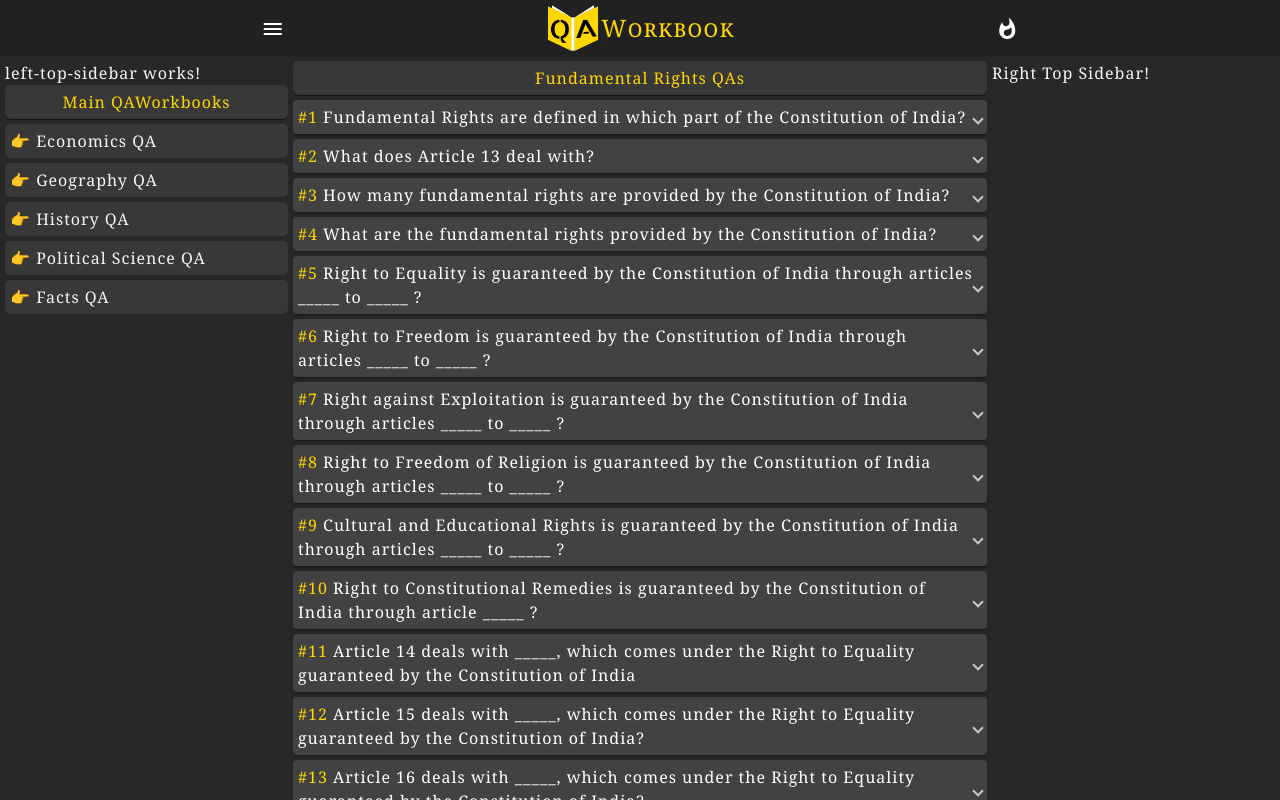
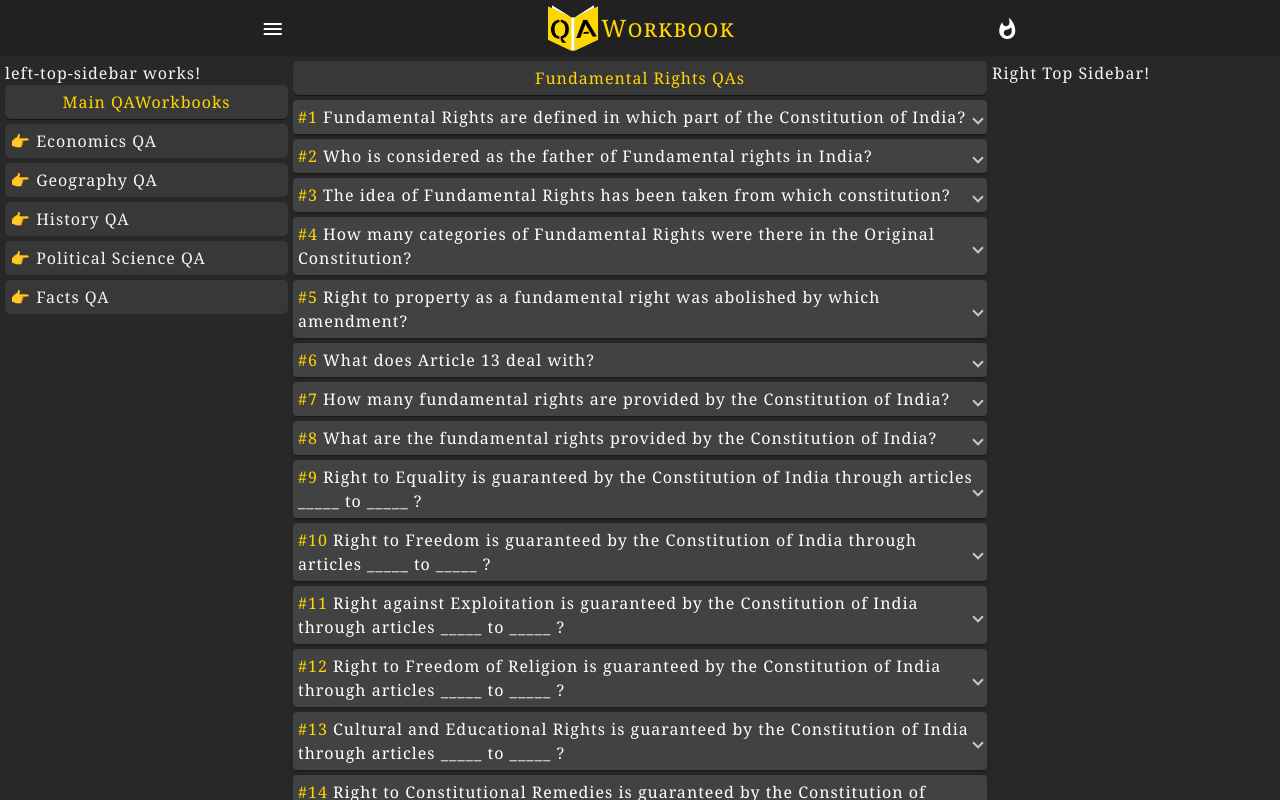
Before and after one commit to JibinJF/QAWorkbook, an Angular app: page /PoliticalScienceQA/IndianPolityQA/IndianConstitutionQA/FundamentalRightsQA in a window 1280 px wide. Built offline with nearby package versions, Linux system fonts and the light colour scheme.

Commit message:
Update fundamental-rights-qa.component.ts

```diff
--- a/src/app/general-awareness-qa/political-science-qa/indian-polity-qa/indian-constitution-qa/fundamental-rights-qa/fundamental-rights-qa.component.ts
+++ b/src/app/general-awareness-qa/political-science-qa/indian-polity-qa/indian-constitution-qa/fundamental-rights-qa/fundamental-rights-qa.component.ts
@@ -22,7 +22,40 @@ export class FundamentalRightsQAComponent implements OnInit {
       qaNumber: this.qaNumber++,
       question: `Fundamental Rights are defined in which part of the Constitution
       of India?`,
-      answer: `Part III.`
+      answer: `Part III (Articles 12 to 35).`,
+      description: `<ul>
+      <li>Part III of the Constitution is known as the 'Magnacarta of India' or the 'keystone of the Constitution'.</li>
+      </ul>`
+    },
+    {
+      qaNumber: this.qaNumber++,
+      question: `Who is considered as the father of Fundamental rights in India?`,
+      answer: `Sardar Vallabhbhai Patel.`,
+    },
+    {
+      qaNumber: this.qaNumber++,
+      question: `The idea of Fundamental Rights has been taken from which constitution?`,
+      answer: `US Constitution (Bill of Rights).`,
+    },
+    {
+      qaNumber: this.qaNumber++,
+      question: `How many categories of Fundamental Rights were there in the Original Constitution?`,
+      answer: `7.`,
+      description: `<ul>
+      <li>Now, there are only 6 categories of Fundamental Rights.</li>
+      <li>Right to property is no longer a fundamental right.</li>
+      </ul>`
+    },
+    {
+      qaNumber: this.qaNumber++,
+      question: `Right to property as a fundamental right was abolished by which amendment?`,
+      answer: `44th Constitutional Amendment Act of 1978.`,
+      description: `<ul>
+      <li>44th Constitutional Amendment Act of 1978 abolished the Right to Property as a Fundamental Right, by repealing Article 19(1)(f)
+      and Article 31 from Part III of the Constitution.</li>
+      <li>Instead, Article 300-A was insterted in Part XII, under heading 'Right to Property'.</li>
+      <li>Presently, right to property is a Constitutional or Legal right, but not fundamental right.</li>
+      </ul>`
     },
     {
       qaNumber: this.qaNumber++,
@@ -100,6 +133,36 @@ export class FundamentalRightsQAComponent implements OnInit {
     },
     {
       qaNumber: this.qaNumber++,
+      question: `The idea of equality before law was borrowed from __(1)__ whereas the idea of equal protection of the laws was
+      borrowed from __(2)__?`,
+      answer: `<ol>
+      <li>Britain.</li>
+      <li>USA.</li>
+      </ol>`,
+      description: `<ul>
+      <li>The idea of equality before law was borrowed from Britain whereas the idea of equal protection of the laws was
+      borrowed from USA.</li>
+      </ul>`
+    },
+    {
+      qaNumber: this.qaNumber++,
+      question: `Article 14 is based on the concept of Rule of Law prepared by whom?`,
+      answer: `A V Dicey.`,
+      description: `<ul>
+      <li>Rule of law was borrowed from Britain.</li>
+      </ul>`
+    },
+    {
+      qaNumber: this.qaNumber++,
+      question: `Which Article is an exception to Article 14?`,
+      answer: `Article 31-C.`,
+      description: `<ul>
+      <li>It provides that the laws made by the State for implementing Directive Principles of State Policy contained in clause (b)
+      or clause (c) of Article 39 cannot be challenged on the ground that they are violative of Article 14.</li>
+      </ul>`
+    },
+    {
+      qaNumber: this.qaNumber++,
       question: `Article 15 deals with _____, which comes under the Right to Equality
       guaranteed by the Constitution of India?`,
       answer: `Prohibition of discrimination on grounds only of religion, race, caste,
@@ -113,9 +176,26 @@ export class FundamentalRightsQAComponent implements OnInit {
     },
     {
       qaNumber: this.qaNumber++,
+      question: `Which was the 7 member committee constituted in 2005 to study the social, economic and educational condition of
+      Muslims in India?`,
+      answer: `Sachar Committee.`,
+      description: `<ul>
+      <li>It recommended setting up of an equal opportunity commission.</li>
+      </ul>`
+    },
+    {
+      qaNumber: this.qaNumber++,
       question: `Article 17 deals with _____, which comes under the Right to Equality
       guaranteed by the Constitution of India?`,
       answer: `Abolition of Untouchability.`,
+      description: `<ul>
+      <li>Untouchability is abolished by Article 17 and through the Protection of Civil Rights Act, 1955.</li>
+      </ul>`
+    },
+    {
+      qaNumber: this.qaNumber++,
+      question: `Which Article was adopted by the Constituent Assembly with the slogan 'Mahatma Gandhi Ki Jai'?`,
+      answer: `Article 17.`,
     },
     {
       qaNumber: this.qaNumber++,
@@ -127,26 +207,44 @@ export class FundamentalRightsQAComponent implements OnInit {
       qaNumber: this.qaNumber++,
       question: `Article 19 deals with _____, which comes under the Right to Freedom
       guaranteed by the Constitution of India?`,
-      answer: `Protection of certain rights regarding freedom of speech, etc..`,
-      description: `<ul >
-        <li>As per Article 19(1): All citizens shall have the right—
-        <ol type="a">
-          <li>to freedom of speech and expression;</li>
-          <li>to assemble peaceably and without arms;</li>
-          <li>to form associations or unions;</li>
-          <li>to move freely throughout the territory of India;</li>
-          <li>to reside and settle in any part of the territory of India;</li>
-          <li>Repealed;</li>
-          <li>to practise any profession, or to carry on any occupation, trade or business.</li>
-        </ol>
-        </li>
-      </ul>`
+      answer: `Protection of certain rights regarding freedom of speech, assembly, etc.`,
     },
     {
       qaNumber: this.qaNumber++,
       question: `Article 19(1)(a) guarantees that all citizens shall have the right
       to _____?`,
       answer: `Freedom of speech and expression.`,
+    },
+    {
+      qaNumber: this.qaNumber++,
+      question: `The freedom of press (Fourth Estate) is implicit in which Article?`,
+      answer: `Article 19(1)(a).`,
+    },
+    {
+      qaNumber: this.qaNumber++,
+      question: `Who coined the term 'Fourth Estate'?`,
+      answer: `Edmund Burke.`,
+    },
+    {
+      qaNumber: this.qaNumber++,
+      question: `To curtail the freedom of the Indian Press, which Act was enacted by British
+      in the year 1878?`,
+      answer: `Vernacular Press Act.`,
+    },
+    {
+      qaNumber: this.qaNumber++,
+      question: `Who was the Viceroy of British India when the Vernacular Press Act was enacted?`,
+      answer: `Lord Lytton.`,
+    },
+    {
+      qaNumber: this.qaNumber++,
+      question: `Who was the Viceroy of British India when the Vernacular Press Act was repealed?`,
+      answer: `Lord Rippon.`,
+    },
+    {
+      qaNumber: this.qaNumber++,
+      question: `Who is known as the liberator of Indian Press?`,
+      answer: `Charles Metcalfe.`,
     },
     {
       qaNumber: this.qaNumber++,
@@ -206,6 +304,53 @@ export class FundamentalRightsQAComponent implements OnInit {
         </li>
       </ul>`
     },
+
+    {
+      qaNumber: this.qaNumber++,
+      question: `Article 20(1) of the Constitution ensures that there should be no ______?`,
+      answer: `Ex-post-facto law.`,
+      description: `<ul>
+      <li>No person shall be convicted of any offence except for violation of a law
+      in force at the time of the commission of the Act charged as an offence, nor be
+      subjected to a penalty greater than that which might have been inflicted under
+      the law in force at the time of the commission of the offence.</li>
+      <li>The limitation is imposed only on criminal laws and not on civil laws or tax laws, which
+      can be imposed retrospectively.</li>
+      <li>This immunity is not available in case of preventive detention or demanding security from
+      a person.</li>
+      </ul>`
+    },
+    {
+      qaNumber: this.qaNumber++,
+      question: `Article 20(2) of the Constitution ensures that there should be no ______?`,
+      answer: `Double jeopardy.`,
+      description: `<ul>
+      <li>No person shall be prosecuted and punished for the same offence more than once.</li>
+      <li>This protection is available only for proceedings before a court of law or judicial tribunal, and
+      is not available against proceedings before departmental or administrative authorities which are
+      not judicial in nature.</li>
+      </ul>`
+    },
+    {
+      qaNumber: this.qaNumber++,
+      question: `Article 20(3) of the Constitution ensures that there should be no ______?`,
+      answer: `: Self incrimination.`,
+      description: `<ul>
+      <li>No person accused of any offence shall be compelled to be a witness against himself.</li>
+      <li>This protection is not available against the need to give thumb impression, specimen signature,
+      and blood sample, etc.</li>
+      </ul>`
+    },
+    {
+      qaNumber: this.qaNumber++,
+      question: `Which Article is known as the base of fundamental rights?`,
+      answer: `Article 21.`,
+    },
+    {
+      qaNumber: this.qaNumber++,
+      question: `Which are the Articles which are considered as the Golden triangle of Indian Constitution?`,
+      answer: `Article 14, 19, and 21.`,
+    },
     {
       qaNumber: this.qaNumber++,
       question: `Article 21 deals with _____, which comes under the Right to Freedom
@@ -221,9 +366,11 @@ export class FundamentalRightsQAComponent implements OnInit {
       question: `Article 21A deals with _____, which comes under the Right to Freedom
       guaranteed by the Constitution of India?`,
       answer: `Right to education.`,
-      description: `<ul>
-      <li>Article 21A is inserted by the Constitution (Eighty-sixth Amendment) Act, 2002.</li>
-      </ul>`
+    },
+    {
+      qaNumber: this.qaNumber++,
+      question: `Article 21A is inserted into the Constitution by which amendment act?`,
+      answer: `Eighty-sixth Amendment Act, 2002.`,
     },
     {
       qaNumber: this.qaNumber++,
@@ -235,6 +382,12 @@ export class FundamentalRightsQAComponent implements OnInit {
       children of the age of six to fourteen years in such manner as the State may, by law,
       determine.</li>
       </ul>`
+    },
+    {
+      qaNumber: this.qaNumber++,
+      question: `Based on Article 21A, Parliament enacted Right to Education Act, which came into force on
+      ______?`,
+      answer: `2010 April 01.`,
     },
     {
       qaNumber: this.qaNumber++,
@@ -286,6 +439,42 @@ export class FundamentalRightsQAComponent implements OnInit {
     },
     {
       qaNumber: this.qaNumber++,
+      question: `Which is the label given to products to certify that no child, forced or bonded labor was
+      used in its making?`,
+      answer: `GoodWeave label.`,
+      description: `<ul>
+      <li>Formerly known as Rugmark.</li>
+      </ul>`
+    },
+    {
+      qaNumber: this.qaNumber++,
+      question: `Who is the founder of GoodWeave, a nonprofit organization working to stop child labor in
+      global supply chains?`,
+      answer: `Kailash Satyarthi.`,
+    },
+    {
+      qaNumber: this.qaNumber++,
+      question: `When was GoodWeave founded?`,
+      answer: `1994.`,
+    },
+    {
+      qaNumber: this.qaNumber++,
+      question: `Which was the movement established by Kailash Satyarthi in 1980 with a vision to end the
+      menace of child labour?`,
+      answer: `Bachpan Bachao Andolan.`,
+    },
+    {
+      qaNumber: this.qaNumber++,
+      question: `Kailash Satyarthi was awarded nobel peace price along with Malala Yousafzai in which year?`,
+      answer: `2014.`,
+    },
+    {
+      qaNumber: this.qaNumber++,
+      question: `World day against child labour?`,
+      answer: `June 12.`,
+    },
+    {
+      qaNumber: this.qaNumber++,
       question: `Article 25 deals with _____, which comes under the Right to Freedom
       of Religion guaranteed by the Constitution of India?`,
       answer: `Freedom of conscience and free profession, practice and propagation of
@@ -315,12 +504,24 @@ export class FundamentalRightsQAComponent implements OnInit {
       question: `Article 29 deals with _____, which comes under the Right to Cultural
       and Educational Rights guaranteed by the Constitution of India?`,
       answer: `Protection of interests of minorities.`,
+      description: `<ul>
+      <li>Any section of the citizens residing in the territory of India or any part thereof having a
+      distinct language, script or culture of its own shall have the right to conserve the same.</li>
+      <li>No citizen shall be denied admission into any educational institution maintained by the State
+      or receiving aid out of State funds on grounds only of religion, race, caste, language or any
+      of them.</li>
+      </ul>`
     },
     {
       qaNumber: this.qaNumber++,
       question: `Article 30 deals with _____, which comes under the Cultural and
       Educational Rights guaranteed by the Constitution of India?`,
       answer: `Right of minorities to establish and administer educational institutions.`,
+    },
+    {
+      qaNumber: this.qaNumber++,
+      question: `Which Article is termed by Ambedkar as the "Heart and Soul" of the Constitution?`,
+      answer: `Article 32.`,
     },
     {
       qaNumber: this.qaNumber++,
@@ -335,5 +536,10 @@ export class FundamentalRightsQAComponent implements OnInit {
       of the rights conferred by this Part.</li>
       </ul>`
     },
+    {
+      qaNumber: this.qaNumber++,
+      question: `Which are the Fundamental Rights available only to Indian Citizens and not to foreigners?`,
+      answer: `Articles 15, 16, 19, 29, and 30.`,
+    },
   ];
 }
```
